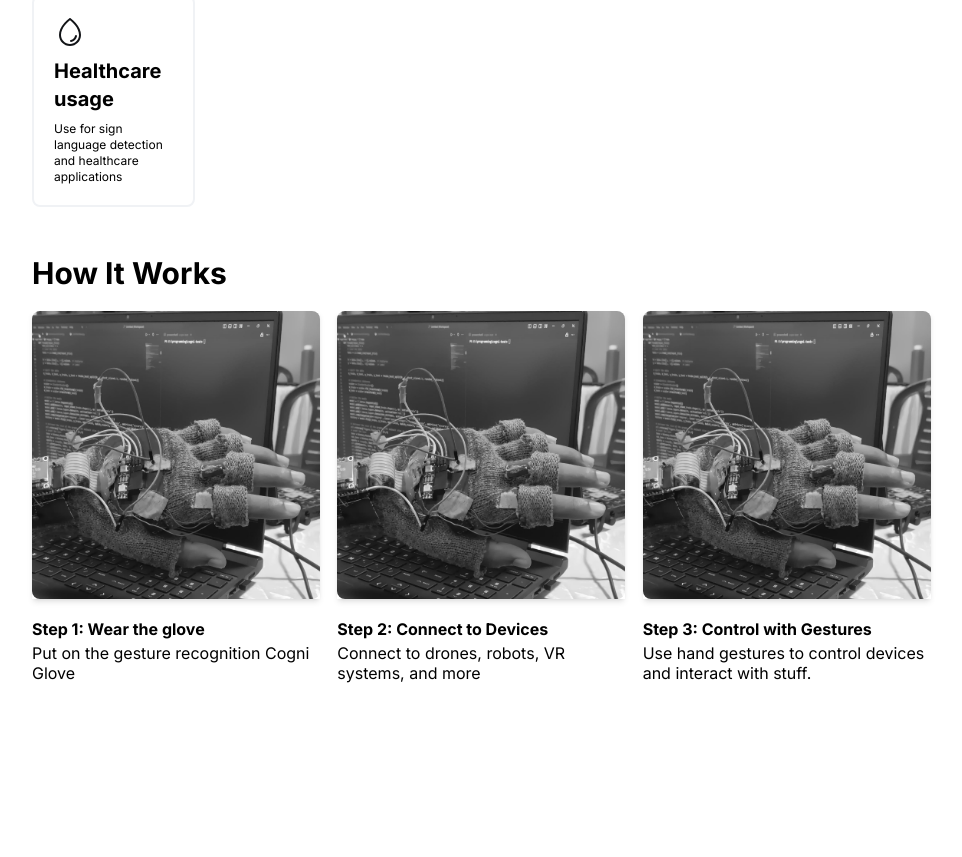
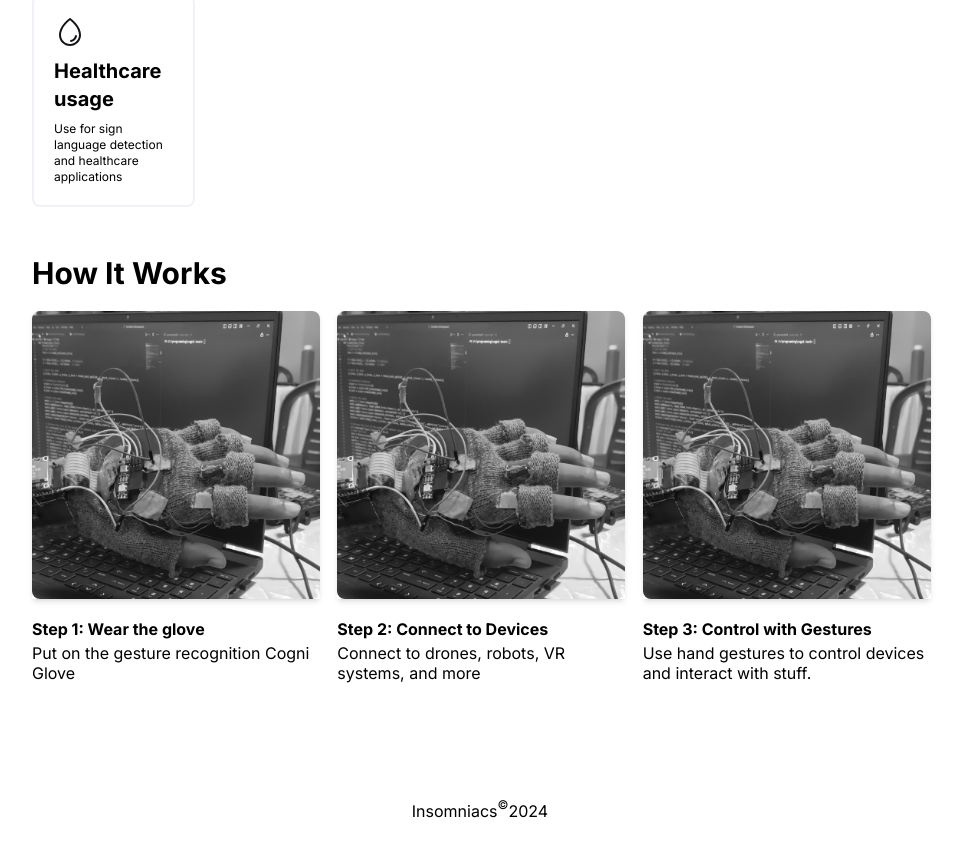
Before and after one commit to aaditya-paul/cogni-glove, a Next.js app: page / in a window 1280 px wide. Shown: the part 1099-1956 px from the top of the page, without its empty margins (160-1122 px from the left). Before the commit the page ends 1850 px from the top, so only its background shows below. Built offline with nearby package versions, Linux system fonts and the light colour scheme.

Commit message:
2nd commit

```diff
--- a/src/app/layout.js
+++ b/src/app/layout.js
@@ -5,7 +5,8 @@ const inter = Inter({subsets: ["latin"]});
 
 export const metadata = {
   title: "Cogni Glove",
-  description: "Generated by create next app",
+  description:
+    "AI-powered gesture recognition system using TensorFlow Lite on microcontrollers, with real-time detection, a web dashboard, and OLED display feedback.",
 };
 
 export default function RootLayout({children}) {
--- a/src/app/page.js
+++ b/src/app/page.js
@@ -1,3 +1,4 @@
+import Footer from "@/components/footer";
 import HeroSection from "@/components/heroSection";
 import HowItWorks from "@/components/howItWorks";
 import KeySections from "@/components/keySections";
@@ -12,6 +13,7 @@ function Page() {
         <HeroSection />
         <KeySections />
         <HowItWorks />
+        <Footer />
       </div>
     </div>
   );
--- /dev/null
+++ b/src/components/footer.js
@@ -0,0 +1,13 @@
+"use client";
+
+import React from "react";
+
+function Footer() {
+  return (
+    <div className=" w-full flex justify-center items-center p-12 py-24">
+      Insomniacs <sup>&copy;</sup> {new Date().getFullYear()}{" "}
+    </div>
+  );
+}
+
+export default Footer;
--- a/src/components/heroSection.js
+++ b/src/components/heroSection.js
@@ -16,7 +16,7 @@ function HeroSection() {
           <div className=" md:absolute hidden  bg-gradient-to-b from-transparent rounded-xl to-[#00000059] w-full"></div>
         </div>
         <div className=" md:absolute md:w-[60vw] w-full  flex-wrap text-wrap lg:top-[45%] md:top-[20%] top-[35%] lg:left-[18%] md:left-[19%]  ">
-          <div className=" text-black md:text-white font-bold my-3  lg:text-4xl md:text-3xl text-md">
+          <div className=" text-black md:text-white font-bold my-3  lg:text-4xl md:text-3xl text-2xl">
             The Glove That Knows
           </div>
           <div className=" text-black md:text-white w-full  lg:text-lg md:text-1xl text-sm">
```
